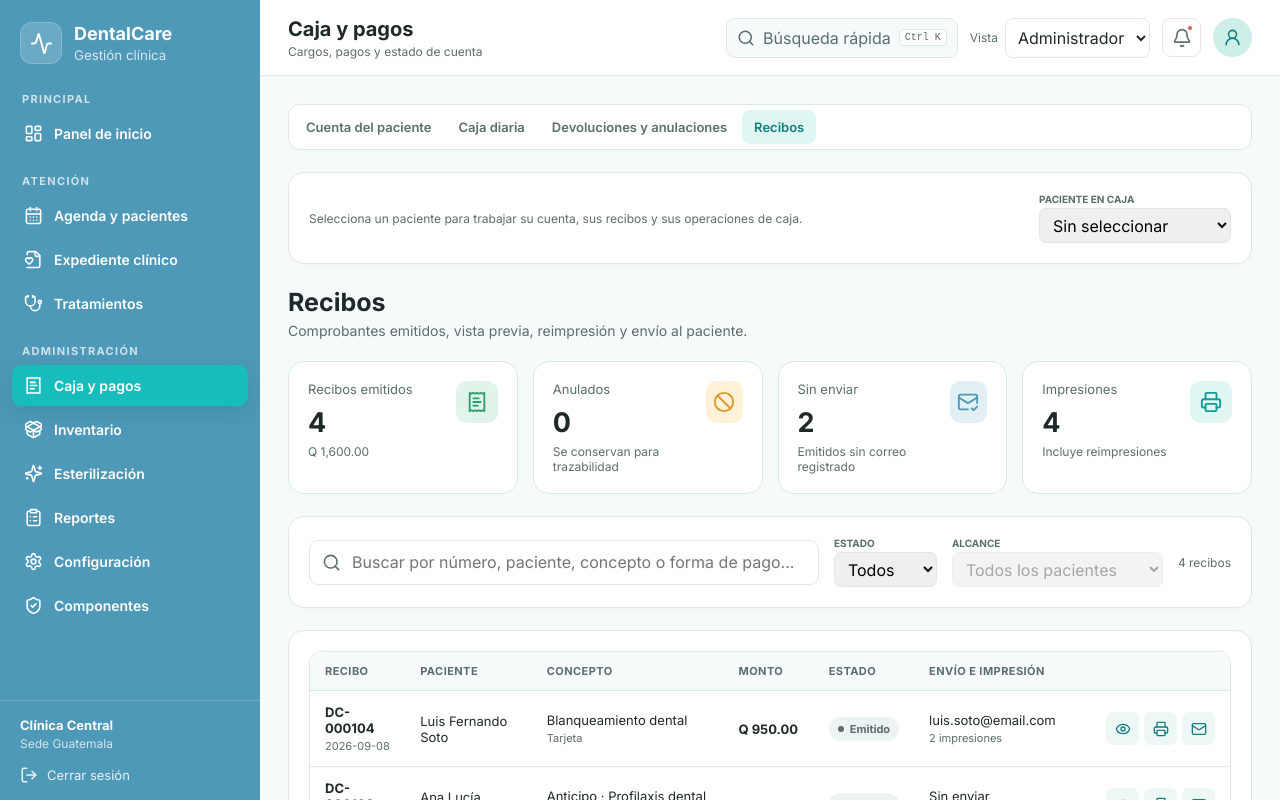
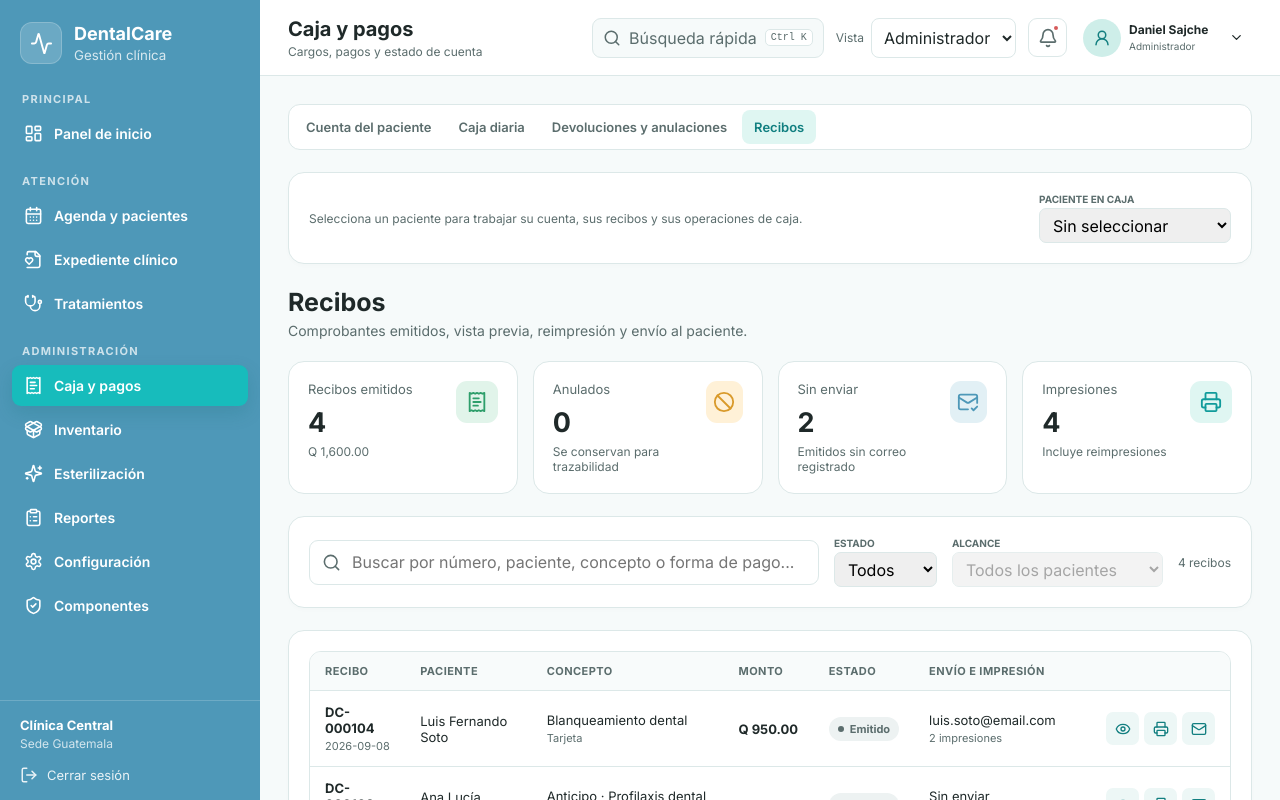
Before and after one commit to PabloMauricio55/dentalcare-web, a Next.js app: page /caja/recibos in a window 1280 px wide. Shown: the top 800 px of the page. Built offline with nearby package versions, Linux system fonts and the light colour scheme.

Commit message:
feat(navegacion): habilitar perfil del usuario actual

```diff
--- a/src/shared/layouts/PrivateLayout.tsx
+++ b/src/shared/layouts/PrivateLayout.tsx
@@ -1,10 +1,11 @@
 "use client";
 
-import { Bell, Menu, Search, UserRound } from "lucide-react";
+import { Bell, Menu, Search } from "lucide-react";
 import { usePathname } from "next/navigation";
 import { useApp, roles } from "@/providers/AppProviders";
 import { routeTitles } from "@/shared/constants/navigation";
 import { Sidebar } from "@/shared/navigation/Sidebar";
+import { UserProfileMenu } from "@/shared/navigation/UserProfileMenu";
 
 export function PrivateLayout({ children }: { children: React.ReactNode }) {
   const pathname = usePathname();
@@ -42,7 +43,7 @@ export function PrivateLayout({ children }: { children: React.ReactNode }) {
               <Bell size={20} />
               <span className="notification-dot" />
             </button>
-            <div className="avatar" title={`Daniel · ${role}`}><UserRound size={19} /></div>
+            <UserProfileMenu />
           </div>
         </header>
         <main className="main-content">{children}</main>
--- /dev/null
+++ b/src/shared/navigation/UserProfileMenu.tsx
@@ -0,0 +1,70 @@
+"use client";
+
+import { ChevronDown, LogOut, Mail, UserCog, UserRound, X } from "lucide-react";
+import { useRouter } from "next/navigation";
+import { useEffect, useRef, useState } from "react";
+import { roles, useApp } from "@/providers/AppProviders";
+import styles from "./user-profile-menu.module.css";
+
+export function UserProfileMenu() {
+  const router = useRouter();
+  const { role, setRole } = useApp();
+  const [open, setOpen] = useState(false);
+  const rootRef = useRef<HTMLDivElement>(null);
+  const closeRef = useRef<HTMLButtonElement>(null);
+
+  useEffect(() => {
+    if (!open) return;
+    const closeOnEscape = (event: KeyboardEvent) => {
+      if (event.key === "Escape") setOpen(false);
+    };
+    const closeOutside = (event: PointerEvent) => {
+      if (!rootRef.current?.contains(event.target as Node)) setOpen(false);
+    };
+    document.addEventListener("keydown", closeOnEscape);
+    document.addEventListener("pointerdown", closeOutside);
+    closeRef.current?.focus();
+    return () => {
+      document.removeEventListener("keydown", closeOnEscape);
+      document.removeEventListener("pointerdown", closeOutside);
+    };
+  }, [open]);
+
+  const logout = () => {
+    sessionStorage.removeItem("dentalcare-role");
+    setOpen(false);
+    router.push("/login");
+  };
+
+  return <div className={styles.profile} ref={rootRef}>
+    <button
+      className={styles.trigger}
+      type="button"
+      aria-label="Abrir perfil del usuario"
+      aria-haspopup="dialog"
+      aria-expanded={open}
+      onClick={() => setOpen((current) => !current)}
+    >
+      <span className={styles.avatar}><UserRound size={18} /></span>
+      <span className={styles.identity}><strong>Daniel Sajche</strong><small>{role}</small></span>
+      <ChevronDown size={15} aria-hidden="true" />
+    </button>
+
+    {open && <section className={styles.panel} role="dialog" aria-modal="false" aria-label="Perfil del usuario actual">
+      <header>
+        <div className={styles.largeAvatar}>DS</div>
+        <div><strong>Daniel Sajche</strong><span>{role}</span></div>
+        <button ref={closeRef} type="button" className={styles.close} onClick={() => setOpen(false)} aria-label="Cerrar perfil"><X size={18} /></button>
+      </header>
+      <div className={styles.contact}><Mail size={16} /><div><span>Correo institucional</span><strong>daniel@dentalcare.gt</strong></div></div>
+      <label className={styles.roleField}>
+        <span><UserCog size={15} /> Perfil simulado</span>
+        <select value={role} onChange={(event) => setRole(event.target.value as typeof role)}>
+          {roles.map((item) => <option key={item}>{item}</option>)}
+        </select>
+        <small>Esta selección cambia los permisos visibles durante la sesión.</small>
+      </label>
+      <button type="button" className={styles.logout} onClick={logout}><LogOut size={16} /> Cerrar sesión</button>
+    </section>}
+  </div>;
+}
--- /dev/null
+++ b/src/shared/navigation/user-profile-menu.module.css
@@ -0,0 +1,212 @@
+.profile {
+  position: relative;
+}
+
+.trigger {
+  align-items: center;
+  background: transparent;
+  border: 1px solid transparent;
+  border-radius: 11px;
+  color: var(--text);
+  display: flex;
+  gap: 8px;
+  min-height: 44px;
+  padding: 3px 7px 3px 3px;
+}
+
+.trigger:hover,
+.trigger:focus-visible {
+  background: var(--canvas);
+  border-color: var(--border);
+  outline: none;
+}
+
+.avatar,
+.largeAvatar {
+  align-items: center;
+  background: #ceeee9;
+  color: #137f80;
+  display: flex;
+  font-weight: 800;
+  justify-content: center;
+}
+
+.avatar {
+  border-radius: 50%;
+  height: 38px;
+  width: 38px;
+}
+
+.identity {
+  display: grid;
+  line-height: 1.2;
+  min-width: 92px;
+  text-align: left;
+}
+
+.identity strong {
+  font-size: 12px;
+}
+
+.identity small {
+  color: var(--muted);
+  font-size: 10px;
+  margin-top: 3px;
+}
+
+.panel {
+  background: white;
+  border: 1px solid var(--border);
+  border-radius: 15px;
+  box-shadow: 0 18px 44px rgba(30, 75, 80, .18);
+  display: grid;
+  gap: 15px;
+  padding: 16px;
+  position: absolute;
+  right: 0;
+  top: calc(100% + 9px);
+  width: min(330px, calc(100vw - 24px));
+  z-index: 60;
+}
+
+.panel header {
+  align-items: center;
+  display: grid;
+  gap: 11px;
+  grid-template-columns: 46px 1fr auto;
+}
+
+.largeAvatar {
+  border-radius: 13px;
+  height: 46px;
+  width: 46px;
+}
+
+.panel header strong,
+.panel header span {
+  display: block;
+}
+
+.panel header strong {
+  font-size: 14px;
+}
+
+.panel header span {
+  color: var(--muted);
+  font-size: 11px;
+  margin-top: 3px;
+}
+
+.close {
+  align-items: center;
+  background: transparent;
+  border: 0;
+  border-radius: 7px;
+  color: var(--muted);
+  display: flex;
+  height: 32px;
+  justify-content: center;
+  width: 32px;
+}
+
+.close:hover,
+.close:focus-visible {
+  background: var(--canvas);
+  outline: 2px solid rgba(23, 188, 188, .25);
+}
+
+.contact {
+  align-items: center;
+  background: var(--canvas);
+  border-radius: 9px;
+  color: var(--teal-dark);
+  display: flex;
+  gap: 10px;
+  padding: 11px;
+}
+
+.contact span,
+.contact strong {
+  display: block;
+}
+
+.contact span {
+  color: var(--muted);
+  font-size: 10px;
+}
+
+.contact strong {
+  color: var(--text);
+  font-size: 12px;
+  margin-top: 2px;
+}
+
+.roleField {
+  display: grid;
+  gap: 6px;
+}
+
+.roleField > span {
+  align-items: center;
+  color: var(--muted);
+  display: flex;
+  font-size: 11px;
+  font-weight: 700;
+  gap: 6px;
+  text-transform: uppercase;
+}
+
+.roleField select {
+  background: white;
+  border: 1px solid var(--border);
+  border-radius: 8px;
+  color: var(--text);
+  min-height: 40px;
+  padding: 7px 9px;
+  width: 100%;
+}
+
+.roleField small {
+  color: var(--muted);
+  font-size: 10px;
+  line-height: 1.45;
+}
+
+.logout {
+  align-items: center;
+  background: #fff0f0;
+  border: 0;
+  border-radius: 8px;
+  color: var(--danger);
+  display: flex;
+  font-size: 12px;
+  font-weight: 700;
+  gap: 7px;
+  justify-content: center;
+  min-height: 39px;
+}
+
+.logout:hover,
+.logout:focus-visible {
+  background: #ffe4e4;
+  outline: 2px solid rgba(214, 90, 90, .18);
+}
+
+@media (max-width: 1100px) {
+  .identity,
+  .trigger > svg {
+    display: none;
+  }
+
+  .trigger {
+    padding: 2px;
+  }
+}
+
+@media (max-width: 580px) {
+  .panel {
+    position: fixed;
+    right: 12px;
+    top: 68px;
+  }
+}
```
